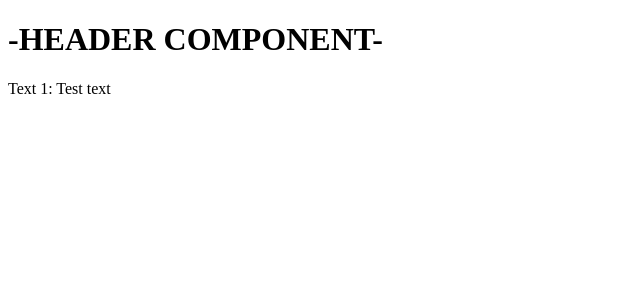
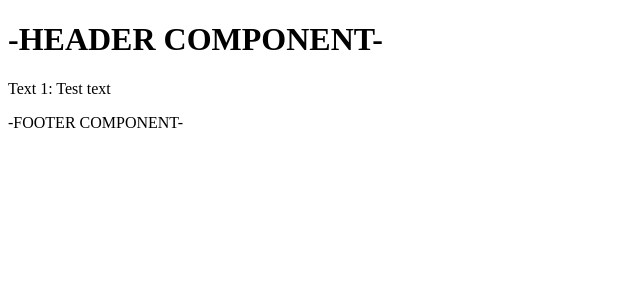
Before and after one commit to IsaacRF/react-basics, a React (Create React App) app: page / in a window 1280 px wide. Shown: the top 300 px of the page, without its empty margins (0-640 px from the left). Built offline with nearby package versions, Linux system fonts and the light colour scheme.

Commit message:
Add test footer component using a function expression

```diff
--- a/src/App.tsx
+++ b/src/App.tsx
@@ -1,11 +1,13 @@
-import React from 'react';
-import Header from './components/Header';
+import React, { Fragment } from "react";
+import Header from "./components/Header";
+import Footer from "./components/Footer";
 
 function App() {
   return (
-    <div className="App">
+    <Fragment>
       <Header />
-    </div>
+      <Footer />
+    </Fragment>
   );
 }
 
--- /dev/null
+++ b/src/components/Footer.tsx
@@ -0,0 +1,6 @@
+import React from "react";
+
+const Footer = () =>
+    <footer>-FOOTER COMPONENT-</footer>;
+
+export default Footer;
```
